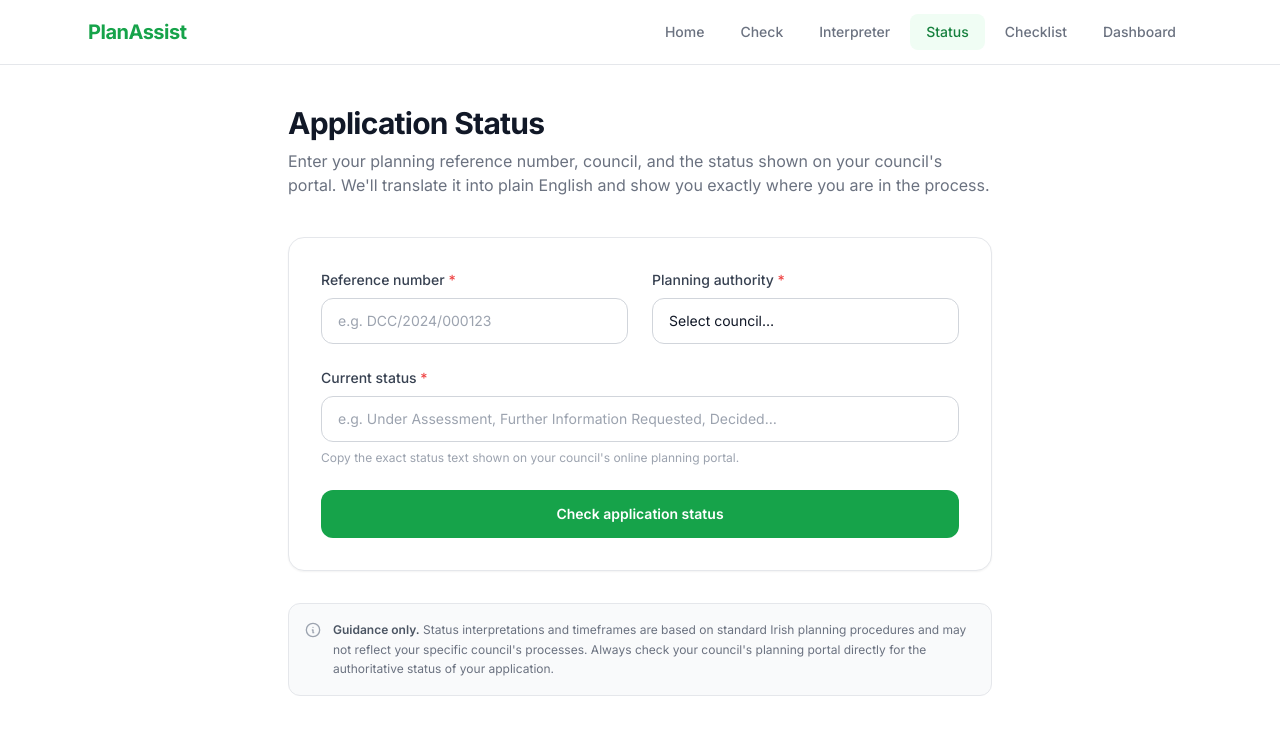
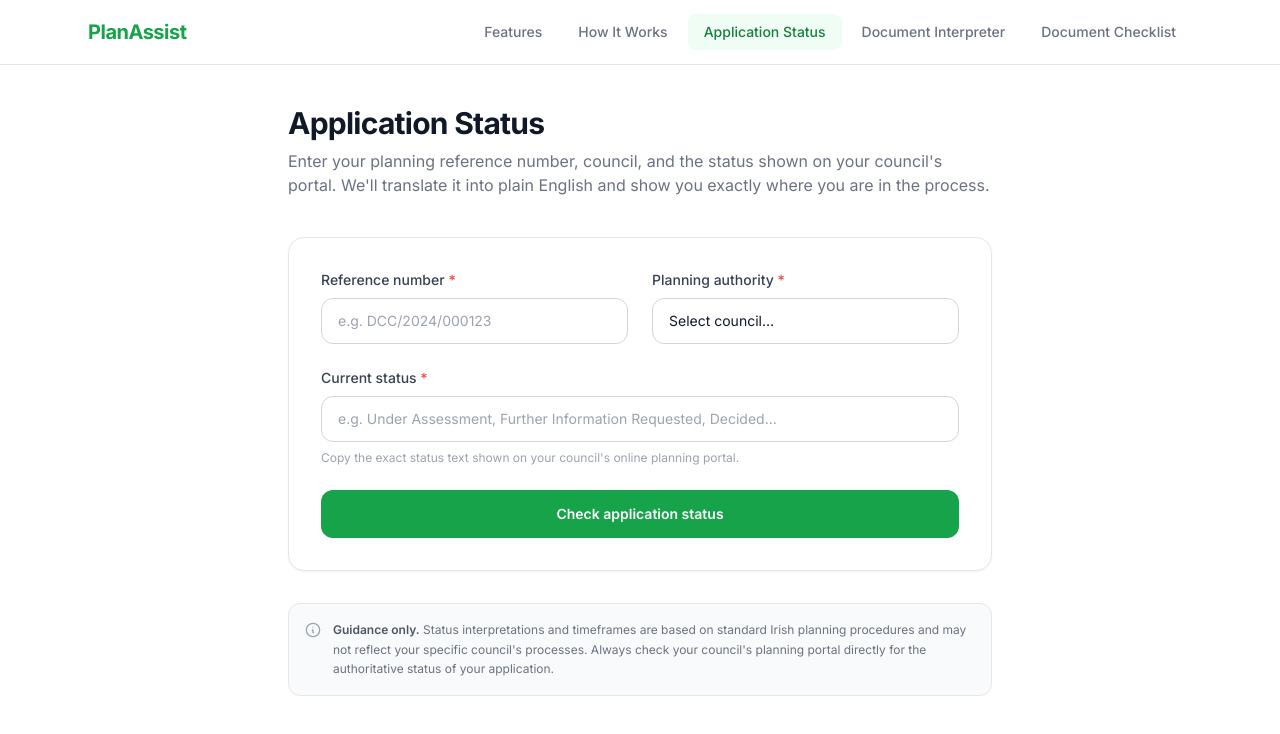
Before and after one commit to planassist-ai/planassist, a Next.js app: page /status in a window 1280 px wide. Shown: the top 734 px of the page. Built offline with nearby package versions, Linux system fonts and the light colour scheme.

Commit message:
rebuild navigation: 5 consistent items across all views, hide dashboard, update feature cards

```diff
--- a/src/app/components/AppShell.tsx
+++ b/src/app/components/AppShell.tsx
@@ -5,9 +5,8 @@ import { usePathname } from "next/navigation";
 
 const NAV_ITEMS = [
   {
-    href: "/",
-    label: "Home",
-    shortLabel: "Home",
+    href: "/#features",
+    label: "Features",
     icon: (active: boolean) => (
       <svg
         className={`w-6 h-6 transition-colors ${active ? "text-green-600" : "text-gray-400"}`}
@@ -19,15 +18,14 @@ const NAV_ITEMS = [
         <path
           strokeLinecap="round"
           strokeLinejoin="round"
-          d="M2.25 12l8.954-8.955c.44-.439 1.152-.439 1.591 0L21.75 12M4.5 9.75v10.125c0 .621.504 1.125 1.125 1.125H9.75v-4.875c0-.621.504-1.125 1.125-1.125h2.25c.621 0 1.125.504 1.125 1.125V21h4.125c.621 0 1.125-.504 1.125-1.125V9.75M8.25 21h8.25"
+          d="M9.813 15.904L9 18.75l-.813-2.846a4.5 4.5 0 00-3.09-3.09L2.25 12l2.846-.813a4.5 4.5 0 003.09-3.09L9 5.25l.813 2.846a4.5 4.5 0 003.09 3.09L15.75 12l-2.846.813a4.5 4.5 0 00-3.09 3.09zM18.259 8.715L18 9.75l-.259-1.035a3.375 3.375 0 00-2.455-2.456L14.25 6l1.036-.259a3.375 3.375 0 002.455-2.456L18 2.25l.259 1.035a3.375 3.375 0 002.456 2.456L21.75 6l-1.035.259a3.375 3.375 0 00-2.456 2.456z"
         />
       </svg>
     ),
   },
   {
-    href: "/check",
-    label: "Check",
-    shortLabel: "Check",
+    href: "/#how-it-works",
+    label: "How It Works",
     icon: (active: boolean) => (
       <svg
         className={`w-6 h-6 transition-colors ${active ? "text-green-600" : "text-gray-400"}`}
@@ -39,15 +37,33 @@ const NAV_ITEMS = [
         <path
           strokeLinecap="round"
           strokeLinejoin="round"
-          d="M9 12.75L11.25 15 15 9.75M21 12a9 9 0 11-18 0 9 9 0 0118 0z"
+          d="M9.879 7.519c1.171-1.025 3.071-1.025 4.242 0 1.172 1.025 1.172 2.687 0 3.712-.203.179-.43.326-.67.442-.745.361-1.45.999-1.45 1.827v.75M21 12a9 9 0 11-18 0 9 9 0 0118 0zm-9 5.25h.008v.008H12v-.008z"
+        />
+      </svg>
+    ),
+  },
+  {
+    href: "/status",
+    label: "Application Status",
+    icon: (active: boolean) => (
+      <svg
+        className={`w-6 h-6 transition-colors ${active ? "text-green-600" : "text-gray-400"}`}
+        fill="none"
+        viewBox="0 0 24 24"
+        stroke="currentColor"
+        strokeWidth={1.75}
+      >
+        <path
+          strokeLinecap="round"
+          strokeLinejoin="round"
+          d="M8.25 6.75h12M8.25 12h12m-12 5.25h12M3.75 6.75h.007v.008H3.75V6.75zm.375 0a.375.375 0 11-.75 0 .375.375 0 01.75 0zM3.75 12h.007v.008H3.75V12zm.375 0a.375.375 0 11-.75 0 .375.375 0 01.75 0zm-.375 5.25h.007v.008H3.75v-.008zm.375 0a.375.375 0 11-.75 0 .375.375 0 01.75 0z"
         />
       </svg>
     ),
   },
   {
     href: "/interpreter",
-    label: "Interpreter",
-    shortLabel: "Interpreter",
+    label: "Document Interpreter",
     icon: (active: boolean) => (
       <svg
         className={`w-6 h-6 transition-colors ${active ? "text-green-600" : "text-gray-400"}`}
@@ -65,29 +81,8 @@ const NAV_ITEMS = [
     ),
   },
   {
-    href: "/status",
-    label: "Status",
-    shortLabel: "Status",
-    icon: (active: boolean) => (
-      <svg
-        className={`w-6 h-6 transition-colors ${active ? "text-green-600" : "text-gray-400"}`}
-        fill="none"
-        viewBox="0 0 24 24"
-        stroke="currentColor"
-        strokeWidth={1.75}
-      >
-        <path
-          strokeLinecap="round"
-          strokeLinejoin="round"
-          d="M8.25 6.75h12M8.25 12h12m-12 5.25h12M3.75 6.75h.007v.008H3.75V6.75zm.375 0a.375.375 0 11-.75 0 .375.375 0 01.75 0zM3.75 12h.007v.008H3.75V12zm.375 0a.375.375 0 11-.75 0 .375.375 0 01.75 0zm-.375 5.25h.007v.008H3.75v-.008zm.375 0a.375.375 0 11-.75 0 .375.375 0 01.75 0z"
-        />
-      </svg>
-    ),
-  },
-  {
     href: "/checklist",
-    label: "Checklist",
-    shortLabel: "Checklist",
+    label: "Document Checklist",
     icon: (active: boolean) => (
       <svg
         className={`w-6 h-6 transition-colors ${active ? "text-green-600" : "text-gray-400"}`}
@@ -100,26 +95,6 @@ const NAV_ITEMS = [
           strokeLinecap="round"
           strokeLinejoin="round"
           d="M9 5H7a2 2 0 00-2 2v12a2 2 0 002 2h10a2 2 0 002-2V7a2 2 0 00-2-2h-2M9 5a2 2 0 002 2h2a2 2 0 002-2M9 5a2 2 0 012-2h2a2 2 0 012 2m-6 9l2 2 4-4"
-        />
-      </svg>
-    ),
-  },
-  {
-    href: "/dashboard",
-    label: "Dashboard",
-    shortLabel: "Dashboard",
-    icon: (active: boolean) => (
-      <svg
-        className={`w-6 h-6 transition-colors ${active ? "text-green-600" : "text-gray-400"}`}
-        fill="none"
-        viewBox="0 0 24 24"
-        stroke="currentColor"
-        strokeWidth={1.75}
-      >
-        <path
-          strokeLinecap="round"
-          strokeLinejoin="round"
-          d="M3.75 6A2.25 2.25 0 016 3.75h2.25A2.25 2.25 0 0110.5 6v2.25a2.25 2.25 0 01-2.25 2.25H6a2.25 2.25 0 01-2.25-2.25V6zM3.75 15.75A2.25 2.25 0 016 13.5h2.25a2.25 2.25 0 012.25 2.25V18a2.25 2.25 0 01-2.25 2.25H6A2.25 2.25 0 013.75 18v-2.25zM13.5 6a2.25 2.25 0 012.25-2.25H18A2.25 2.25 0 0120.25 6v2.25A2.25 2.25 0 0118 10.5h-2.25a2.25 2.25 0 01-2.25-2.25V6zM13.5 15.75a2.25 2.25 0 012.25-2.25H18a2.25 2.25 0 012.25 2.25V18A2.25 2.25 0 0118 20.25h-2.25A2.25 2.25 0 0113.5 18v-2.25z"
         />
       </svg>
     ),
@@ -217,23 +192,23 @@ export function AppShell({ children }: { children: React.ReactNode }) {
         style={{ paddingBottom: "env(safe-area-inset-bottom)" }}
       >
         <div className="flex items-stretch h-16">
-          {NAV_ITEMS.map(({ href, shortLabel, icon }) => {
+          {NAV_ITEMS.map(({ href, label, icon }) => {
             const active = pathname === href;
             return (
               <Link
                 key={href}
                 href={href}
-                className={`flex-1 flex flex-col items-center justify-center gap-1 transition-colors ${
+                className={`flex-1 flex flex-col items-center justify-center gap-0.5 transition-colors ${
                   active ? "text-green-600" : "text-gray-400"
                 }`}
               >
                 {icon(active)}
                 <span
-                  className={`text-[10px] font-semibold tracking-wide ${
+                  className={`text-[8px] font-semibold tracking-wide leading-tight text-center px-0.5 ${
                     active ? "text-green-600" : "text-gray-400"
                   }`}
                 >
-                  {shortLabel}
+                  {label}
                 </span>
               </Link>
             );
--- a/src/app/components/HomeNav.tsx
+++ b/src/app/components/HomeNav.tsx
@@ -2,6 +2,14 @@
 
 import { useState } from "react";
 import Link from "next/link";
+
+const NAV_ITEMS = [
+  { label: "Features", href: "#features", isAnchor: true },
+  { label: "How It Works", href: "#how-it-works", isAnchor: true },
+  { label: "Application Status", href: "/status", isAnchor: false },
+  { label: "Document Interpreter", href: "/interpreter", isAnchor: false },
+  { label: "Document Checklist", href: "/checklist", isAnchor: false },
+];
 
 export function HomeNav() {
   const [open, setOpen] = useState(false);
@@ -14,36 +22,25 @@ export function HomeNav() {
 
           {/* Desktop nav (lg+) */}
           <div className="hidden lg:flex items-center gap-1 text-sm text-gray-500">
+            {NAV_ITEMS.map(({ label, href, isAnchor }) =>
+              isAnchor ? (
                 <a
-              href="#features"
+                  key={href}
+                  href={href}
                   className="px-3 py-2 rounded-lg hover:text-gray-900 hover:bg-gray-50 transition-colors"
                 >
-              Features
+                  {label}
                 </a>
-            <a
-              href="#how-it-works"
+              ) : (
+                <Link
+                  key={href}
+                  href={href}
                   className="px-3 py-2 rounded-lg hover:text-gray-900 hover:bg-gray-50 transition-colors"
                 >
-              How it works
-            </a>
-            <Link
-              href="/status"
-              className="px-3 py-2 rounded-lg hover:text-gray-900 hover:bg-gray-50 transition-colors"
-            >
-              Application Status
+                  {label}
                 </Link>
-            <Link
-              href="/interpreter"
-              className="px-3 py-2 rounded-lg hover:text-gray-900 hover:bg-gray-50 transition-colors"
-            >
-              Document Interpreter
-            </Link>
-            <Link
-              href="/check"
-              className="ml-2 bg-green-600 hover:bg-green-700 text-white px-4 py-2 rounded-lg font-medium transition-colors"
-            >
-              Get started
-            </Link>
+              )
+            )}
           </div>
 
           {/* Hamburger (mobile + tablet) */}
@@ -68,43 +65,27 @@ export function HomeNav() {
         {/* Mobile / tablet dropdown */}
         {open && (
           <div className="lg:hidden border-t border-gray-100 pb-4 pt-2 space-y-0.5">
+            {NAV_ITEMS.map(({ label, href, isAnchor }) =>
+              isAnchor ? (
                 <a
-              href="#features"
+                  key={href}
+                  href={href}
                   className="block px-3 py-2.5 text-sm text-gray-600 hover:text-gray-900 hover:bg-gray-50 rounded-lg transition-colors"
                   onClick={() => setOpen(false)}
                 >
-              Features
+                  {label}
                 </a>
-            <a
-              href="#how-it-works"
+              ) : (
+                <Link
+                  key={href}
+                  href={href}
                   className="block px-3 py-2.5 text-sm text-gray-600 hover:text-gray-900 hover:bg-gray-50 rounded-lg transition-colors"
                   onClick={() => setOpen(false)}
                 >
-              How it works
-            </a>
-            <Link
-              href="/status"
-              className="block px-3 py-2.5 text-sm text-gray-600 hover:text-gray-900 hover:bg-gray-50 rounded-lg transition-colors"
-              onClick={() => setOpen(false)}
-            >
-              Application Status
+                  {label}
                 </Link>
-            <Link
-              href="/interpreter"
-              className="block px-3 py-2.5 text-sm text-gray-600 hover:text-gray-900 hover:bg-gray-50 rounded-lg transition-colors"
-              onClick={() => setOpen(false)}
-            >
-              Document Interpreter
-            </Link>
-            <div className="pt-2 px-3">
-              <Link
-                href="/check"
-                className="block text-center bg-green-600 hover:bg-green-700 text-white px-4 py-3 rounded-xl font-medium transition-colors text-sm"
-                onClick={() => setOpen(false)}
-              >
-                Get started — it&apos;s free
-              </Link>
-            </div>
+              )
+            )}
           </div>
         )}
       </div>
--- a/src/app/page.tsx
+++ b/src/app/page.tsx
@@ -72,11 +72,11 @@ export default function Home() {
                 href: "/interpreter",
               },
               {
-                icon: "?",
-                title: "AI Q&A",
+                icon: "☑",
+                title: "Document Checklist",
                 description:
-                  "Ask any planning question in plain English and get an accurate, Ireland-specific answer powered by our AI.",
-                href: "/check",
+                  "Generate a complete submission checklist for your application type and county — never miss a required document.",
+                href: "/checklist",
               },
             ].map((f) => (
               <Link
```
Lines whose indentation alone changed are shown as unchanged.
